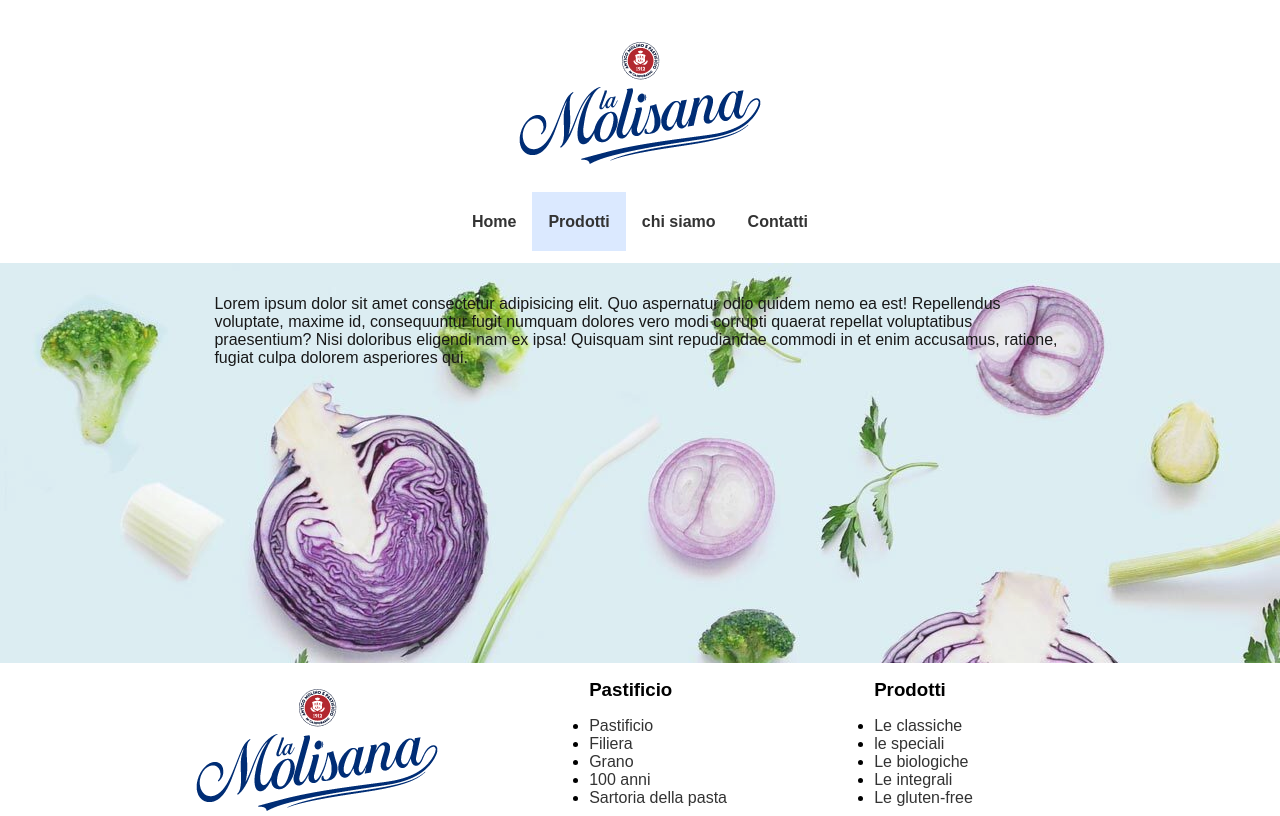
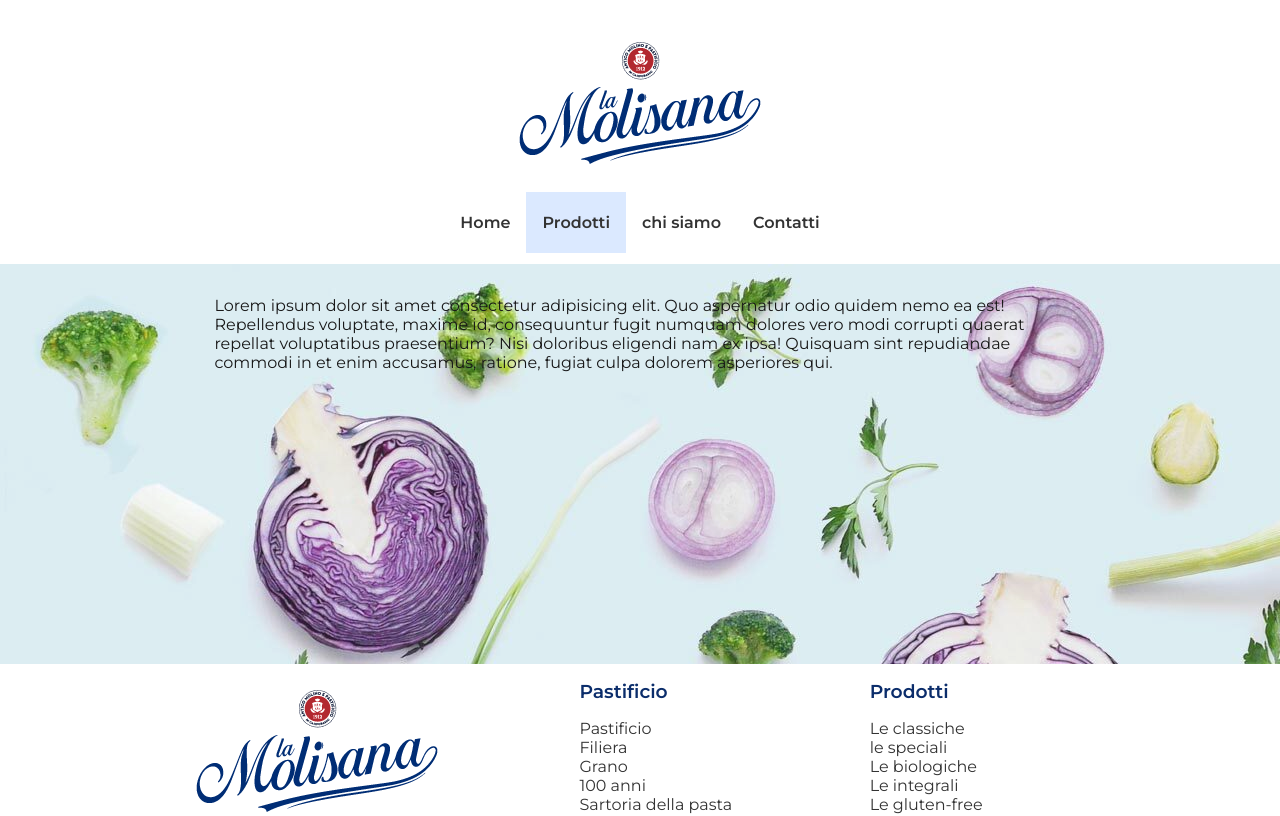
Before and after one commit to sarahelshark/live-molisana, a Vue app: page / in a window 1280 px wide. Shown: the top 816 px of the page. Built offline with nearby package versions, Linux system fonts and the light colour scheme.

Commit message:
fix font-family

```diff
--- a/index.html
+++ b/index.html
@@ -1,10 +1,12 @@
-<!doctype html>
+<!DOCTYPE html>
 <html lang="en">
   <head>
     <meta charset="UTF-8" />
     <link rel="icon" type="image/svg+xml" href="/vite.svg" />
-    <meta name="viewport" content="width=device-width, initial-scale=1.0" />
-    <title>Vite + Vue</title>
+    <meta name="viewport" content="width=device-width, initial-scale=1.0" /><link rel="preconnect" href="https://fonts.googleapis.com">
+    <link rel="preconnect" href="https://fonts.gstatic.com" crossorigin>
+    <link href="https://fonts.googleapis.com/css2?family=Montserrat:wght@100;200;300;400;600&display=swap" rel="stylesheet">
+    <title>la molisana</title>
   </head>
   <body>
     <div id="app"></div>
--- a/src/style.css
+++ b/src/style.css
@@ -24,14 +24,20 @@
 }
 
 body{
-  font-family: sans-serif ;
+  font-family: 'Montserrat', sans-serif ;
   background-color: #ededed;
 }
+.list-unstyled{
+list-style: none;
+}
+
+
 
 :root{
   --mol-dark:#333;
   --mol-light: white;
   --mol-primary:#dbe9ff;
+  --mol-secondary: #0b2d6b;
 }
 
 .products{
```
